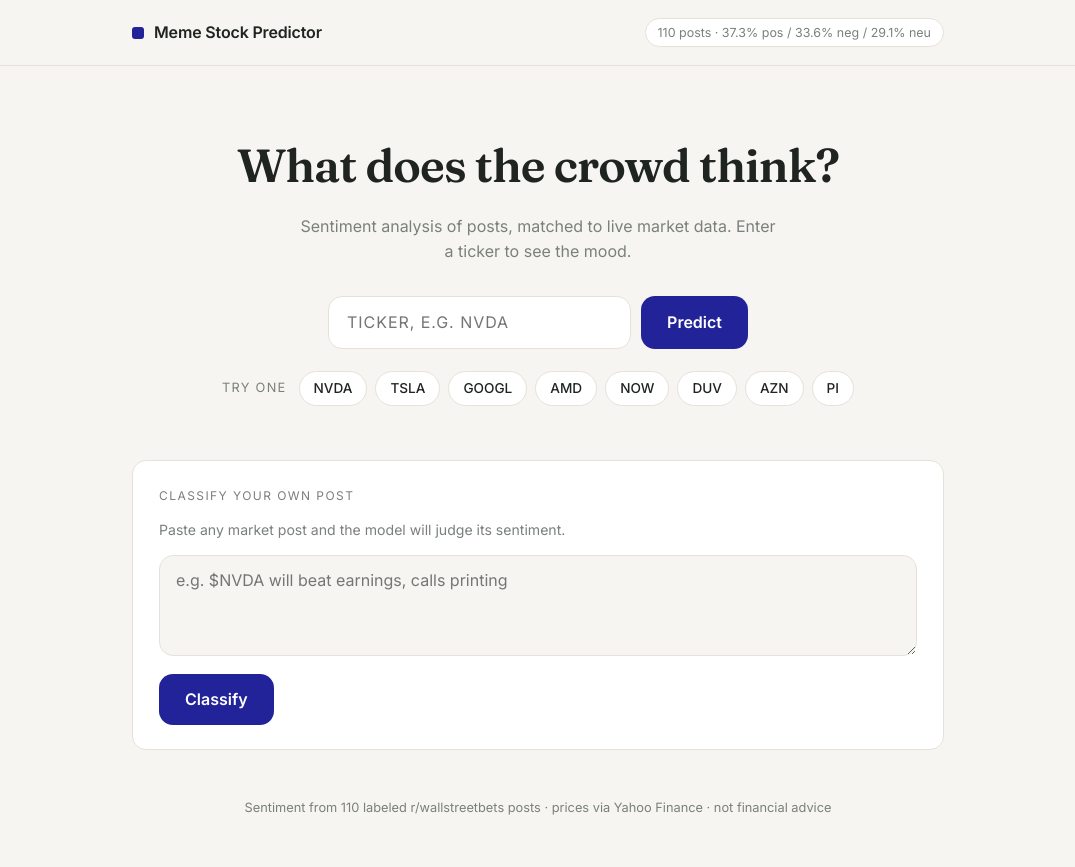
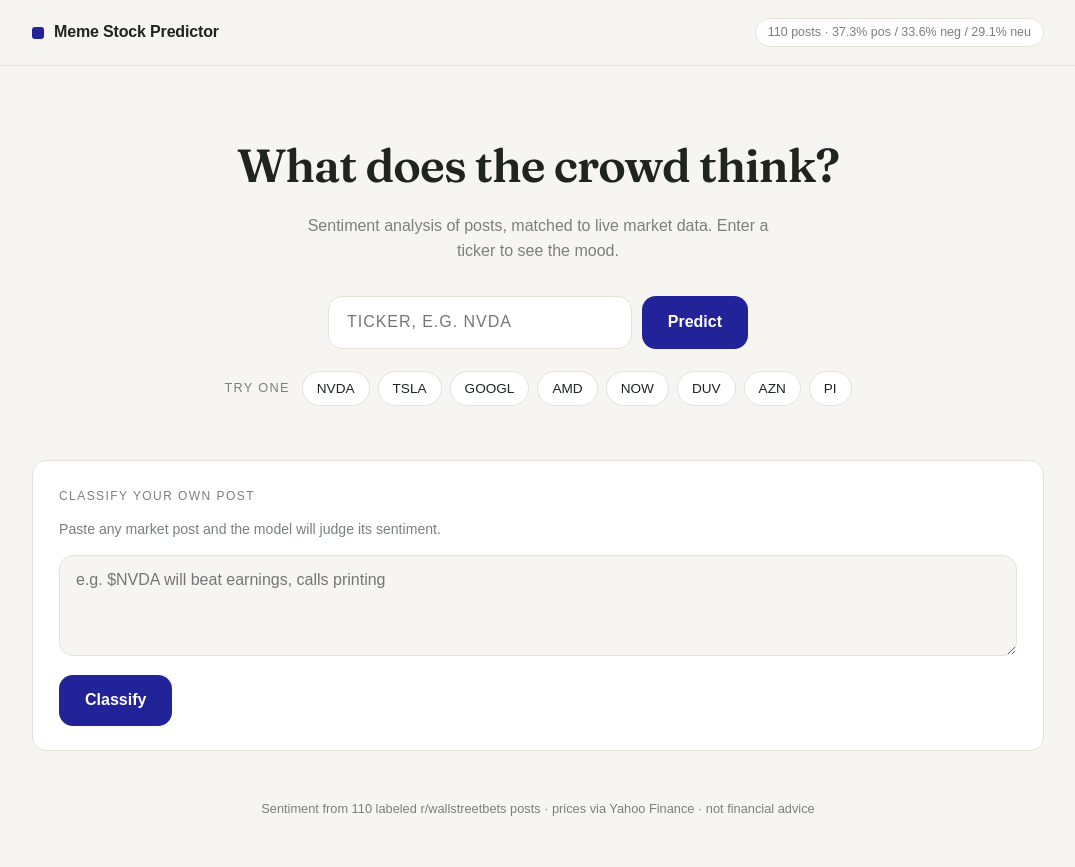
Before and after one commit to WildOrange11/stock-predictor, a Flask app: page / in a window 1280 px wide. Shown: the whole page, without its empty margins (102-1177 px from the left). Before the commit the page ends 815 px from the top, so only its background shows below. Run offline with Flask 3, Linux system fonts and the light colour scheme.

Commit message:
Published your App
Replit-Commit-Author: Deployment
Replit-Commit-Deployment-Build-Id: 85f2e8b4-b3b3-4476-976d-e142fc71e22c

```diff
--- a/static/style.css
+++ b/static/style.css
@@ -17,14 +17,14 @@
 * { box-sizing: border-box; margin: 0; padding: 0; }
 
 body {
-  font-family: "Inter", system-ui, sans-serif;
+  font-family: "Arial", system-ui, sans-serif;
   background: var(--bg);
   color: var(--ink);
   -webkit-font-smoothing: antialiased;
   line-height: 1.55;
 }
 
-.wrap { max-width: 860px; margin: 0 auto; padding: 0 24px; }
+.wrap { max-width: 1060px; margin: 0 auto; padding: 0 24px; }
 
 /* topbar */
 .topbar { border-bottom: 1px solid var(--line); background: var(--bg); }
```
